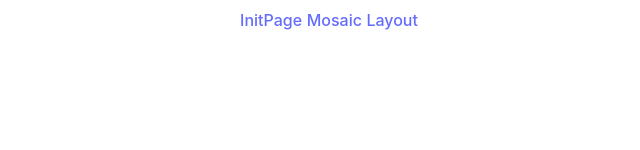
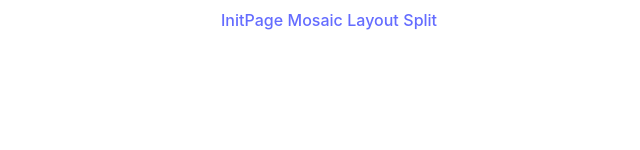
Before and after one commit to bbangeun/teem-study, a Svelte app: page / in a window 1280 px wide. Shown: the top 150 px of the page, without its empty margins (311-951 px from the left). Built offline with nearby package versions, Linux system fonts and the light colour scheme.

Commit message:
conflict 누락사항 재커밋

```diff
--- a/src/App.svelte
+++ b/src/App.svelte
@@ -3,6 +3,7 @@
   import InitPage from './InitPage.svelte'
   import Mosaic from './Mosaic.svelte'
   import DynamicLayout from './DynamicLayout.svelte'
+  import Split from './Split.svelte';
 
   export let url = ''
 </script>
@@ -12,10 +13,12 @@
     <Link to="/">InitPage</Link>
     <Link to="Mosaic">Mosaic</Link>
     <Link to="DynamicLayout">Layout</Link>
+    <Link to="Split">Split</Link>
   </nav>
-  <div>
+  <div style="height:100%;">
     <Route path="/"><InitPage /></Route>
     <Route path="Mosaic" component={Mosaic} />
     <Route path="DynamicLayout" component={DynamicLayout} />
+    <Route path="Split" component={Split} />
   </div>
 </Router>
```
